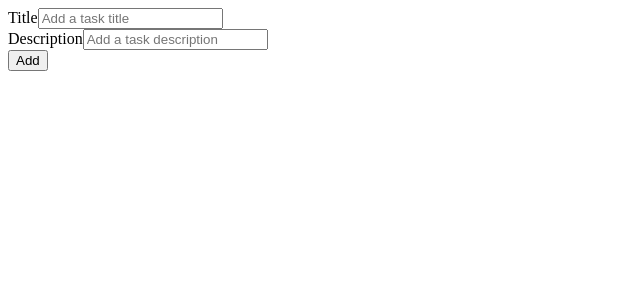
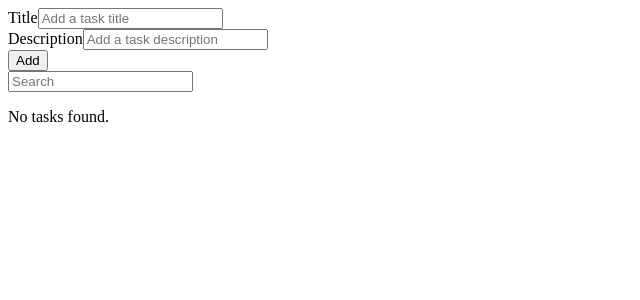
Before and after one commit to clauprudente/Todo-Portal, a React (Vite) app: page / in a window 1280 px wide. Shown: the top 300 px of the page, without its empty margins (0-640 px from the left). Built offline with nearby package versions, Linux system fonts and the light colour scheme.

Commit message:
feat: add filter todos by name

```diff
--- a/src/App.tsx
+++ b/src/App.tsx
@@ -1,16 +1,27 @@
 
+import { useState, useMemo } from 'react';
+import { SearchInput } from './components/SearchBar';
 import { TodoForm } from './components/TodoForm'
 import { TodoList } from './components/TodoList'
 import { useTodos } from "./hooks/useTodos"
+import { filterTodosByName } from './utils/todo';
 
 function App() {
   const { todos, addTodo, toggleTodo, deleteTodo, updateTodo } = useTodos();
 
+  const [search, setSearch] = useState("");
+
+  const visibleTodos = useMemo(
+    () => filterTodosByName(todos, search),
+    [todos, search],
+  );
 
   return (<>
     <TodoForm onAdd={addTodo} />
+    <SearchInput searchValue={search} onSearchChange={setSearch} />
+
     <TodoList
-      todos={todos}
+      todos={visibleTodos}
       onToggle={toggleTodo}
       onDelete={deleteTodo}
       onUpdate={updateTodo} />
--- /dev/null
+++ b/src/components/SearchBar.tsx
@@ -0,0 +1,18 @@
+type SearchInputProps = {
+    searchValue: string;
+    onSearchChange: (value: string) => void;
+}
+
+export const SearchInput = ({ searchValue, onSearchChange }: SearchInputProps) => {
+    return (
+        <div>
+            <input
+                type="search"
+                placeholder="Search"
+                value={searchValue}
+                onChange={(e) => onSearchChange(e.target.value)}
+                aria-label="Search todos"
+            />
+        </div>
+    );
+};
--- a/src/components/TodoItem.tsx
+++ b/src/components/TodoItem.tsx
@@ -44,6 +44,10 @@ export function TodoItem({ todo, onToggle, onDelete, onUpdate }: TodoItemProps)
                 value={title}
                 onChange={(e) => {
                     setTitle(e.target.value);
+
+                    if (error) {
+                        setError(null);
+                    }
                 }}
                 aria-invalid={error ? true : undefined}
             />
@@ -69,8 +73,11 @@ export function TodoItem({ todo, onToggle, onDelete, onUpdate }: TodoItemProps)
             />
             <span>{todo.title}</span>
             {todo.description && <span>{todo.description}</span>}
-            <button type="button" onClick={() => setIsEditing(true)}>Edit</button>
-            <button type="button" onClick={() => onDelete(todo.id)}>Remove</button>
+            <small>
+                {new Date(todo.created_at).toLocaleDateString()}
+            </small>
+            <button type="button" aria-label={`Edit ${todo.title}`} onClick={() => setIsEditing(true)}>Edit</button>
+            <button type="button" aria-label={`Remove ${todo.title}`} onClick={() => onDelete(todo.id)}>Remove</button>
         </li>
     );
 }
--- a/src/components/TodoList.tsx
+++ b/src/components/TodoList.tsx
@@ -10,7 +10,7 @@ type TodoListProps = {
 };
 
 export function TodoList({ todos, onToggle, onDelete, onUpdate }: TodoListProps) {
-    return (<ul>
+    return (todos.length === 0 ? <p>No tasks found.</p> : <ul>
         {todos.map((todo) =>
             <TodoItem
                 key={todo.id}
--- a/src/utils/todo.ts
+++ b/src/utils/todo.ts
@@ -17,3 +17,14 @@ export const validateTitle = (title: string): string | null => {
     if (!todoTrimmed) return 'The title is mandatory.';
     return null;
 };
+
+export const filterTodosByName = (todos: Todo[], search: string): Todo[] => {
+    const normalizedTerm = search.trim().toLowerCase();
+    if (!normalizedTerm) return todos;
+
+    return todos.filter(
+        (todo) =>
+            todo.title.includes(normalizedTerm) ||
+            todo?.description?.includes(normalizedTerm),
+    );
+};
```
